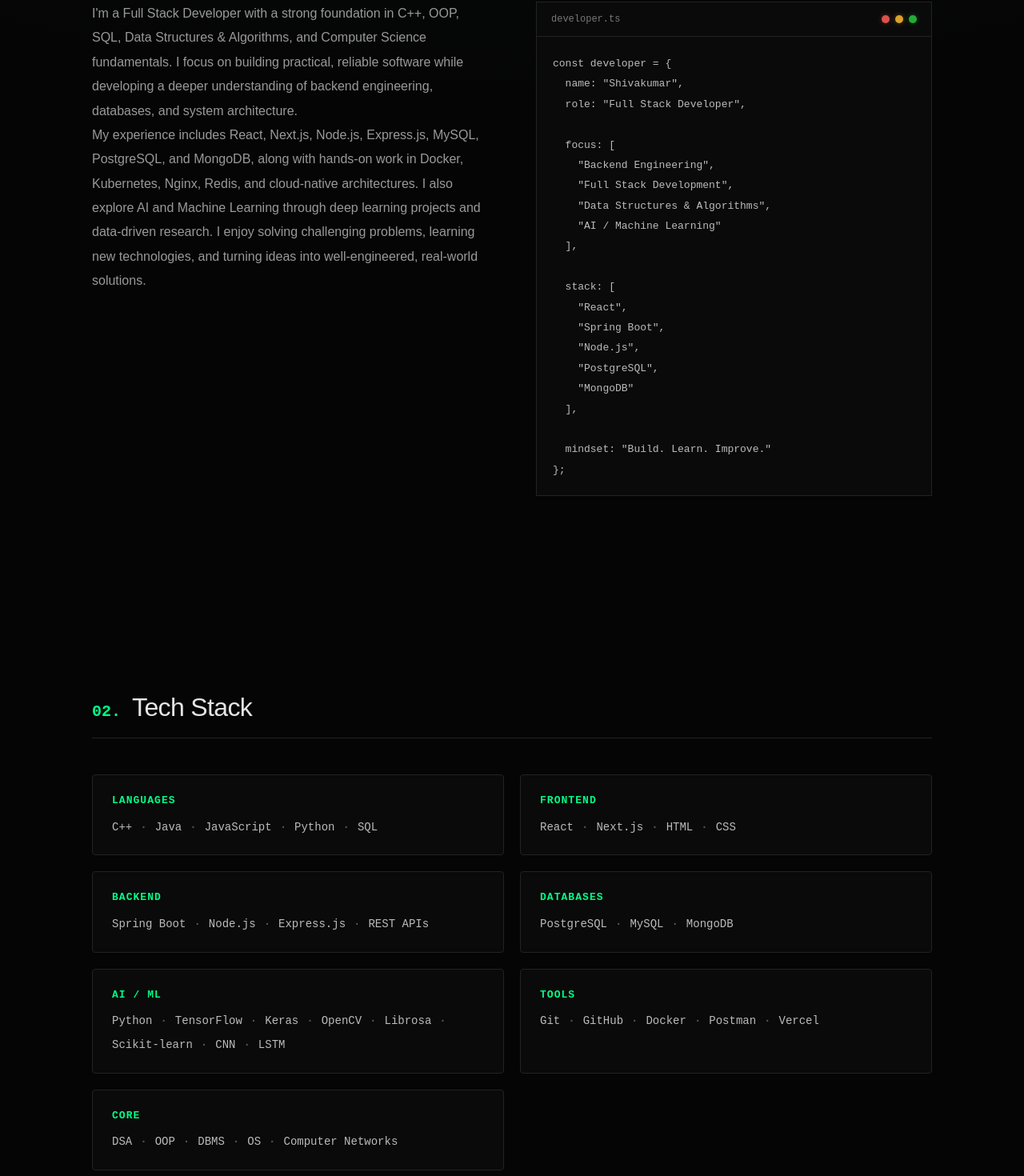
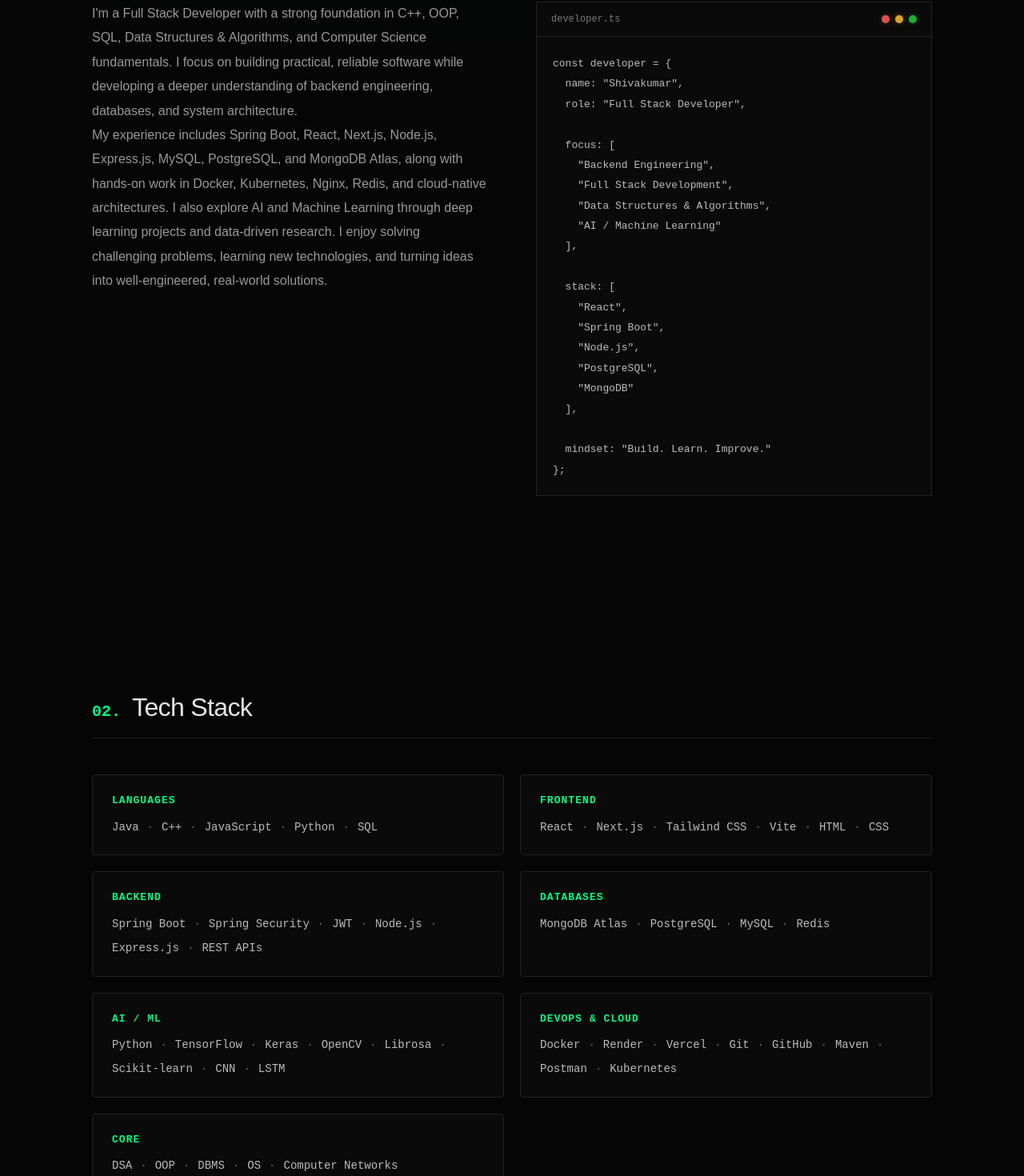
Before and after one commit to ShivakumarSK2005/Portpolio, a Next.js app: page / in a window 1280 px wide. Shown: the part 1178-2648 px from the top of the page at 80% size. Built offline with nearby package versions, Linux system fonts and the light colour scheme.

Commit message:
feat(skills): update tech stack with Spring Security, JWT, Tailwind CSS, Vite, Render, MongoDB Atlas, and Maven

```diff
--- a/src/app/page.tsx
+++ b/src/app/page.tsx
@@ -276,19 +276,19 @@
 const techStack = [
   {
     category: "LANGUAGES",
-    skills: ["C++", "Java", "JavaScript", "Python", "SQL"],
+    skills: ["Java", "C++", "JavaScript", "Python", "SQL"],
   },
   {
     category: "FRONTEND",
-    skills: ["React", "Next.js", "HTML", "CSS"],
+    skills: ["React", "Next.js", "Tailwind CSS", "Vite", "HTML", "CSS"],
   },
   {
     category: "BACKEND",
-    skills: ["Spring Boot", "Node.js", "Express.js", "REST APIs"],
+    skills: ["Spring Boot", "Spring Security", "JWT", "Node.js", "Express.js", "REST APIs"],
   },
   {
     category: "DATABASES",
-    skills: ["PostgreSQL", "MySQL", "MongoDB"],
+    skills: ["MongoDB Atlas", "PostgreSQL", "MySQL", "Redis"],
   },
   {
     category: "AI / ML",
@@ -304,8 +304,8 @@
     ],
   },
   {
-    category: "TOOLS",
-    skills: ["Git", "GitHub", "Docker", "Postman", "Vercel"],
+    category: "DEVOPS & CLOUD",
+    skills: ["Docker", "Render", "Vercel", "Git", "GitHub", "Maven", "Postman", "Kubernetes"],
   },
   {
     category: "CORE",
@@ -495,8 +495,8 @@
             </p>
 
             <p>
-              My experience includes React, Next.js, Node.js, Express.js, MySQL,
-              PostgreSQL, and MongoDB, along with hands-on work in Docker, Kubernetes,
+              My experience includes Spring Boot, React, Next.js, Node.js, Express.js, MySQL,
+              PostgreSQL, and MongoDB Atlas, along with hands-on work in Docker, Kubernetes,
               Nginx, Redis, and cloud-native architectures. I also explore AI and
               Machine Learning through deep learning projects and data-driven
               research. I enjoy solving challenging problems, learning new
```
